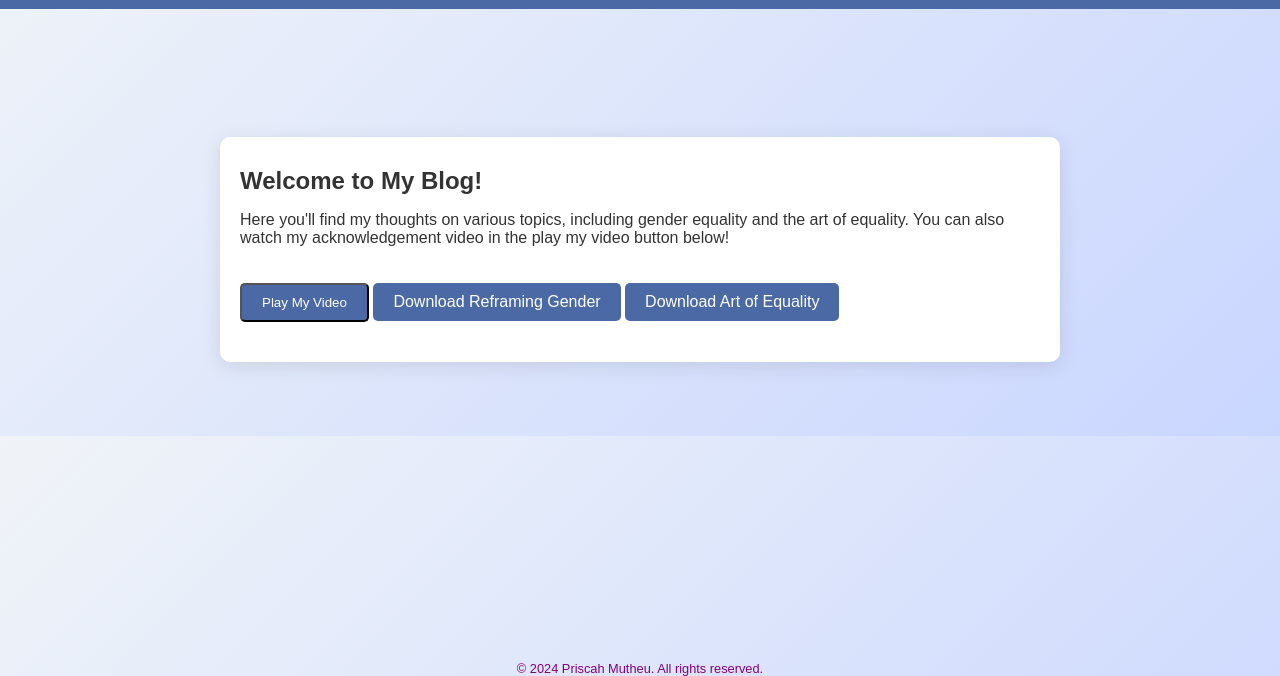
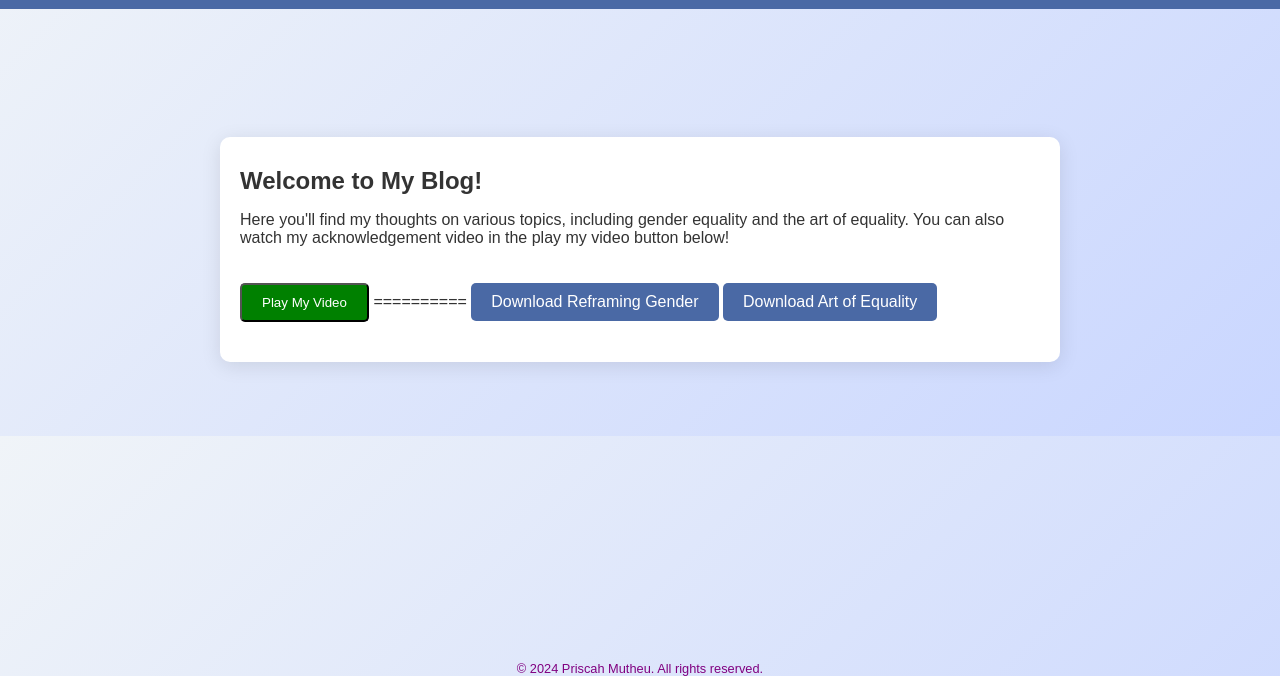
Before and after one commit to Priscah1234/priscah.github.io, a plain HTML site: page index.html in a window 1280 px wide. Shown: the part 124-800 px from the top of the page. Drawn offline with Linux system fonts and the light colour scheme.

Commit message:
Update index.html

```diff
--- a/index.html
+++ b/index.html
@@ -83,6 +83,20 @@
         .button:hover {
             background-color: #3b4a7a;
         }
+        .button1 {
+            display: inline-block;
+            margin: 20px 0;
+            padding: 10px 20px;
+            background-color: green;
+            color: white;
+            text-decoration: none;
+            border-radius: 5px;
+            transition: background-color 0.3s;
+            cursor: pointer;
+        }
+        .button1:hover {
+            background-color: green;
+        }
         .close-button {
             position: absolute;
             top: 20px;
@@ -130,7 +144,7 @@
 <div class="content" id="mainContent">
     <h2>Welcome to My Blog!</h2>
     <p>Here you'll find my thoughts on various topics, including gender equality and the art of equality. You can also watch my acknowledgement video in the play my video button below!</p>
-        <button class="button" id="playButton" onclick="showVideo()">Play My Video</button>
+        <button class="button1" id="playButton" onclick="showVideo()">Play My Video</button> ==========
 
     <a href="https://github.com/Priscah1234/priscah.github.io/raw/main/Reframing%20Gender%20.pdf" class="button" download>Download Reframing Gender</a>
     <a href="https://github.com/Priscah1234/priscah.github.io/raw/main/Art%20of%20equality%20.pdf" class="button" download>Download Art of Equality</a>
```
